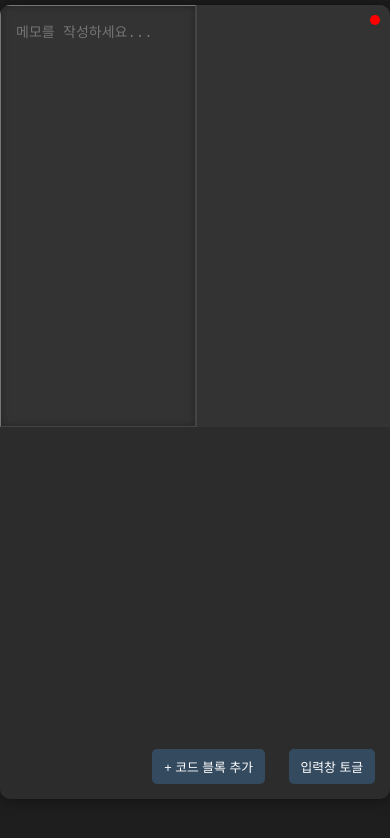
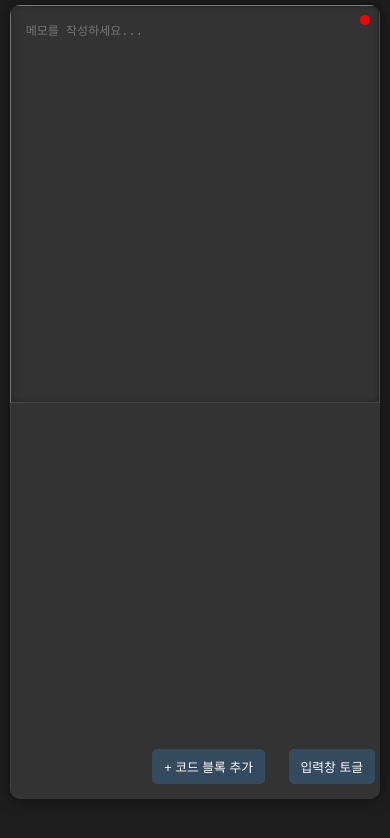
Before and after one commit to Hyun647/UnoweOnlineNotePad, a website: page client/index.html in a window 390 px wide. Both pictures are taken after a click on the button "입력창 토글". Drawn offline with nearby package versions, Linux system fonts and the light colour scheme.

Commit message:
css수정

```diff
--- a/client/style.css
+++ b/client/style.css
@@ -21,13 +21,14 @@ h1 {
 #container {
     display: flex;
     flex-direction: row;
-    width: 100vw; /* 전체 너비 사용 */
+    width: 95vw;
     height: calc(100vh - 50px); /* 버튼 높이 제외 */
     background-color: #2c2c2c;
     border-radius: 10px;
     overflow: hidden;
     box-shadow: 0 0 15px rgba(0, 0, 0, 0.5);
     margin-bottom: 40px;
+    position: relative; /* 상태 표시기의 기준이 될 위치 설정 */
 }
 
 textarea {
@@ -80,52 +81,6 @@ textarea:not(.hidden) ~ #add-code-block {
     display: block;
 }
 
-
-/* 작은 화면 (모바일)에서 레이아웃 조정 */
-@media (max-width: 768px) {
-    header {
-        display: none;
-    }
-
-    h1 {
-        font-size: 30px; /* 모바일 화면에 맞게 크기 조정 */
-    }
-
-
-    #container {
-        flex-direction: column;
-        width: 95vw; /* 모바일 너비 */
-        height: calc(100vh); /* 버튼 높이 제외 */
-    }
-
-    textarea, #content-container {
-        width: 100%; /* 모바일 화면에 맞게 조정 */
-        height: 50vh; /* 높이 조정 */
-        /*font-size: 12px; /* 모바일 화면에 맞는 텍스트 크기 */
-    }
-
-    textarea {
-        border-bottom: 1px solid #444;
-    }
-    button {
-
-        margin-right: 5px;
-    }
-}
-
-/* 큰 화면 (데스크탑)에서 레이아웃 조정 */
-@media (min-width: 1200px) {
-    #container {
-        width: 95vw;
-    }
-
-    textarea, #content-container {
-        width: 50%; /* 고정된 너비 */
-        height: 100%; /* 고정된 높이 */
-        font-size: 14px; /* 데스크탑 화면에서 텍스트 크기 */
-    }
-}
-
 pre.code-block {
     position: relative; /* 언어 이름을 표시할 위치 설정 */
     border: 1px solid #444;
@@ -138,7 +93,6 @@ pre.code-block {
     font-family: 'Courier New', Courier, monospace;
     overflow-x: auto; /* 코드가 너무 길면 가로 스크롤 */
     box-sizing: border-box;
-
     box-shadow: 0 0 20px rgba(0, 0, 0, 0.4); /* 코드 블록 그림자 */
 }
 
@@ -149,7 +103,7 @@ pre.code-block .language {
     font-size: 0.75em; /* 작은 크기로 설정 */
     color: #b0b0b0; /* 언어 이름 색상 */
 }
-/* <code> 태그에 별도의 스타일을 주지 않음, 기본 스타일 유지 */
+
 code {
     display: block; /* 기본적인 블록 스타일 유지 */
     white-space: pre-wrap; /* 줄 바꿈 및 공백 유지 */
@@ -165,7 +119,6 @@ code {
     font-size: 14px; /* 텍스트 크기 줄이기 */
     box-sizing: border-box;
     transition: width 0.3s; /* 부드러운 전환 효과 추가 */
-    position: relative; /* 상태 표시기의 기준이 될 위치 설정 */
 }
 
 /* 상태 표시기 스타일 정의 */
@@ -184,15 +137,46 @@ code {
     background-color: green; /* 연결되었을 때 초록색 */
 }
 
-#container {
-    position: relative; /* 상태 표시기의 기준이 될 위치 설정 */
-    display: flex;
-    flex-direction: row;
-    width: 100vw; /* 전체 너비 사용 */
-    height: calc(100vh - 50px); /* 버튼 높이 제외 */
-    background-color: #2c2c2c;
-    border-radius: 10px;
-    overflow: hidden;
-    box-shadow: 0 0 15px rgba(0, 0, 0, 0.5);
-    margin-bottom: 40px;
+/* 모바일 화면 (모바일)에서 레이아웃 조정 */
+@media (max-width: 768px) {
+    header {
+        display: none; /* 헤더 숨김 */
+    }
+
+    h1 {
+        font-size: 30px; /* 제목 크기 조정 */
+    }
+
+    #container {
+        flex-direction: column; /* 위 아래로 나누기 */
+        width: 95vw; /* 모바일 너비 */
+        height: calc(100vh - 50px); /* 버튼 높이 제외 */
+    }
+
+    textarea {
+        width: 100%; /* 너비 조정 */
+        height: 50vh; /* 높이 조정 */
+        font-size: 12px; /* 텍스트 크기 조정 */
+        border-bottom: 1px solid #444; /* 구분선 추가 */
+    }
+
+    #content-container {
+        width: 100%; /* 너비 조정 */
+        height: 50vh; /* 높이 조정 */
+        overflow: auto; /* 스크롤 가능 */
+    }
+
+    button {
+        margin-right: 5px; /* 버튼 위치 조정 */
+    }
+
+    /* 입력창이 숨겨진 상태에서 코드 블록 추가 버튼 숨기기 */
+    textarea.hidden ~ #add-code-block {
+        display: none;
+    }
+
+    /* 입력창이 보일 때 코드 블록 추가 버튼 표시하기 */
+    textarea:not(.hidden) ~ #add-code-block {
+        display: block;
+    }
 }
```
